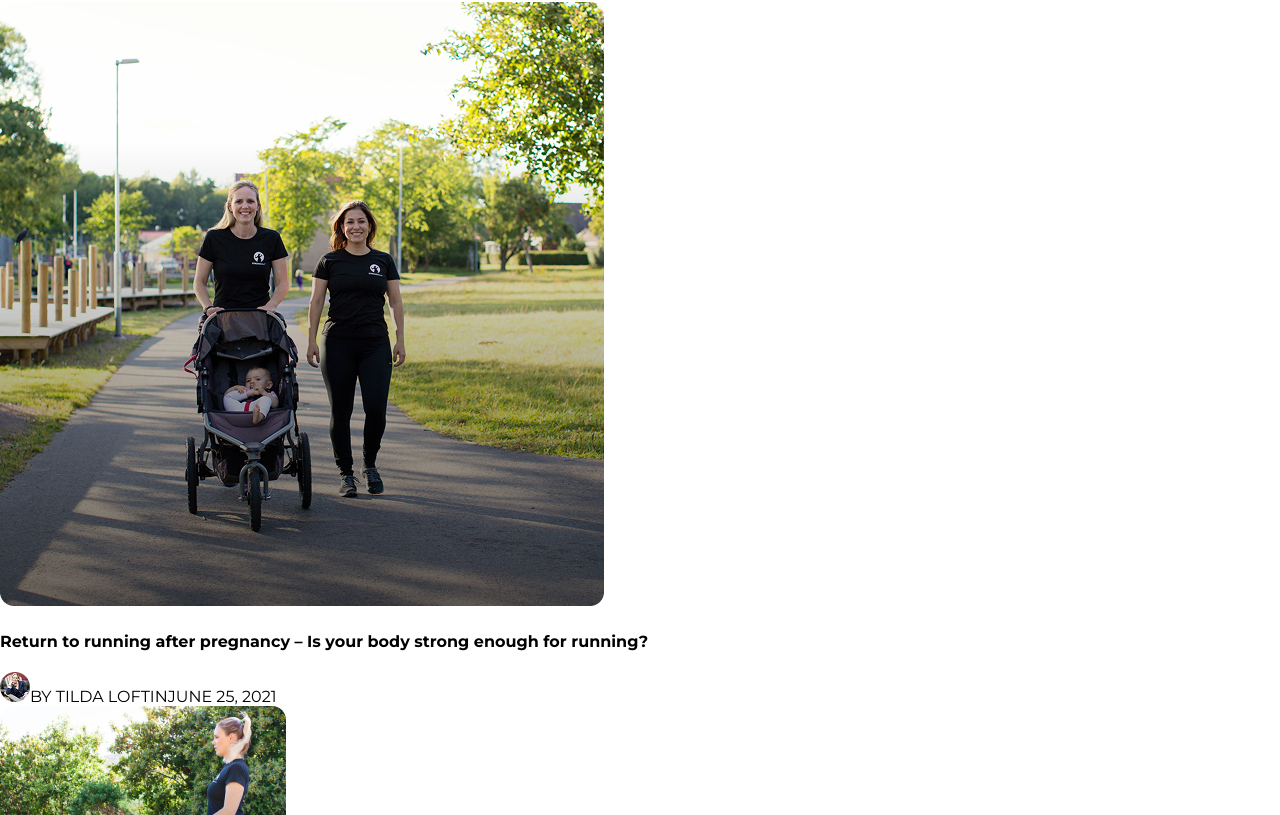
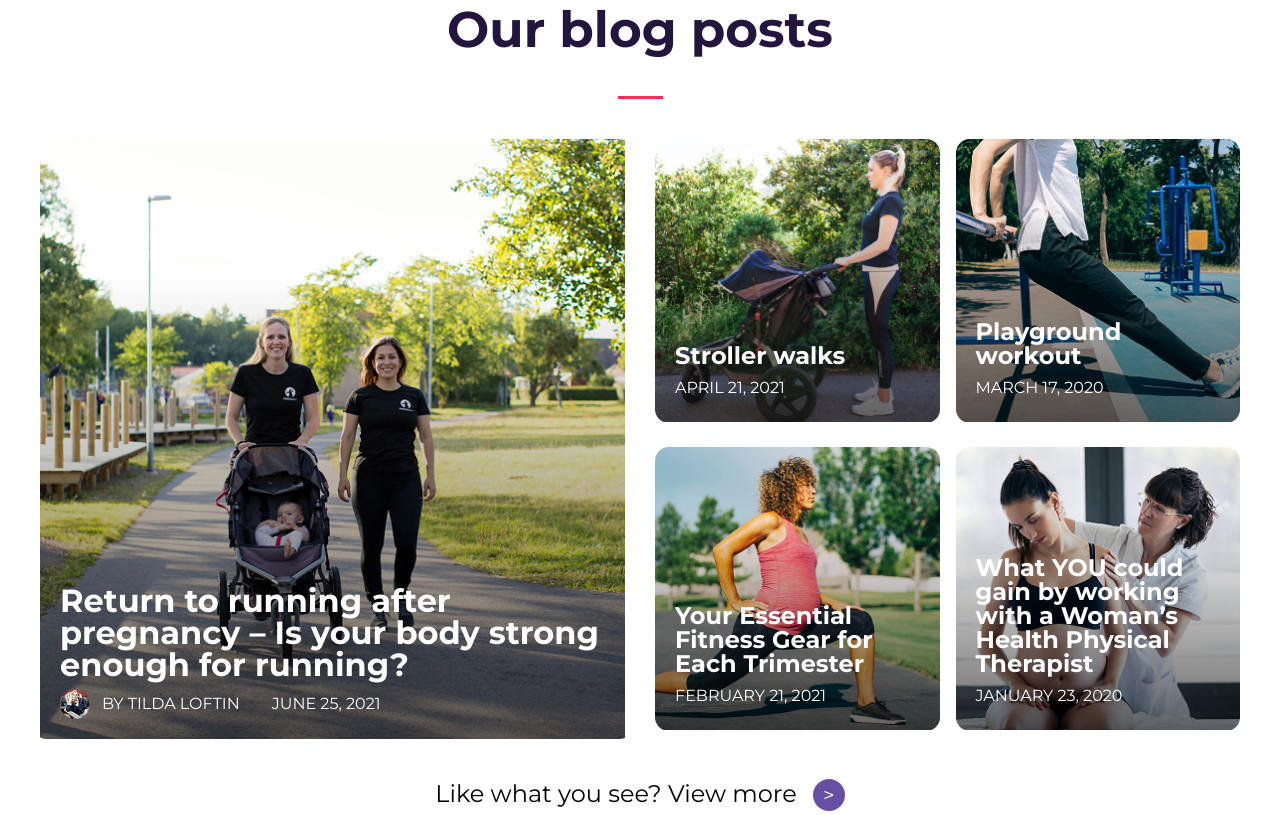
Before and after one commit to AnastasiiaBodnar/test-task, a Vue app: page / in a window 1280 px wide. Shown: the part 3165-3980 px from the top of the page. Built offline with nearby package versions, Linux system fonts and the light colour scheme.

Commit message:
feat: add styles for BlogPosts section component

```diff
--- a/src/components/home/BlogPosts.vue
+++ b/src/components/home/BlogPosts.vue
@@ -106,3 +106,137 @@ const smallPosts = posts.filter(p => !p.large)
         </div>
     </section>
 </template>
+
+<style scoped>
+
+.blog {
+    padding: 30px 0 60px 0;
+}
+
+.blog__container {
+    max-width: 1200px;
+    margin: 0 auto;
+}
+
+.blog__header {
+    text-align: center;
+    margin-bottom: 40px;
+}
+
+.blog__title {
+    font-weight: 700;
+    font-size: 50px;
+    line-height: 100%;
+    color: var(--color-dark-text);
+}
+
+.blog__divider {
+    width: 45px;
+    height: 3px;
+    background-color: var(--color-divider);
+    margin: 20px auto 0px auto;
+}
+
+.blog__grid {
+    display: grid;
+    grid-template-columns: 1fr 1fr;
+    gap: 30px;
+    margin-bottom: 16px;
+}
+
+.blog__small-grid {
+    display: grid;
+    grid-template-columns: 1fr 1fr;
+    gap: 16px;
+}
+
+.blog__card {
+    position: relative;
+}
+
+.blog__card--large {
+    height: 600px;
+}
+
+.blog__card--small {
+    height: 283px;
+}
+
+.blog__card-img {
+    width: 100%;
+    height: 100%;
+    object-fit: cover;
+    display: block;
+}
+
+.blog__caption {
+    position: absolute;
+    bottom: 0;
+    left: 0;
+    right: 0;
+    padding: 20px;
+    color: var(--color-white);
+}
+
+.blog__card--large .blog__card-title {
+    font-size: 32px;
+    font-weight: 700;
+    line-height: 100%;
+    margin: 0 0 8px 0;
+}
+
+.blog__card--small .blog__card-title {
+    font-size: 24px;
+    font-weight: 700;
+    line-height: 100%;
+    margin: 0 0 6px 0;
+}
+
+.blog__card-meta {
+    display: flex;
+    align-items: center;
+    gap: 12px;
+}
+
+.blog__card-avatar {
+    height: 30px;
+}
+
+.blog__card-author {
+    font-weight: 400;
+    font-size: 16px;
+    line-height: 28px;
+    padding-right: 20px;
+}
+
+.blog__card-date {
+    font-weight: 400;
+    font-size: 16px;
+    line-height: 28px;
+}
+
+.blog__more {
+    display: flex;
+    justify-content: center;
+    align-items: center;
+    gap: 16px;
+    padding-top: 20px;
+}
+
+.blog__more-text {
+    font-weight: 400;
+    font-size: 24px;
+    line-height: 160%;
+}
+
+.blog__more-btn {
+    width: 32px;
+    height: 32px;
+    border-radius: 50%;
+    background-color: var(--color-primary);
+    color: var(--color-white);
+    border: none;
+    font-size: 20px;
+    cursor: pointer;
+}
+</style>
```
